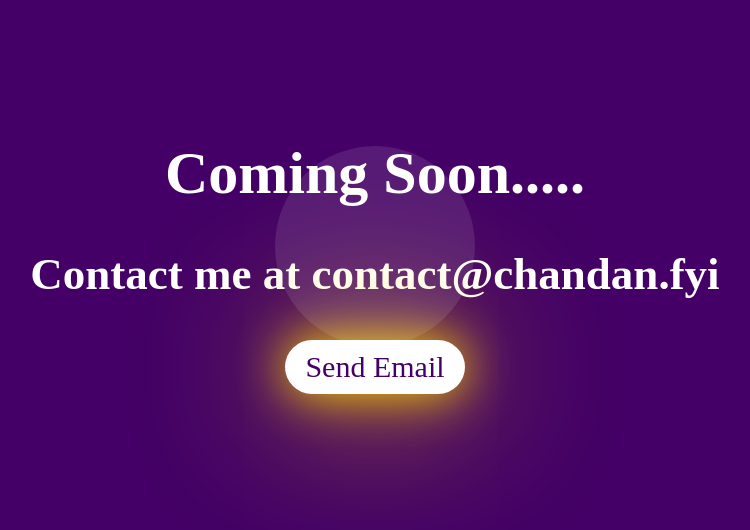
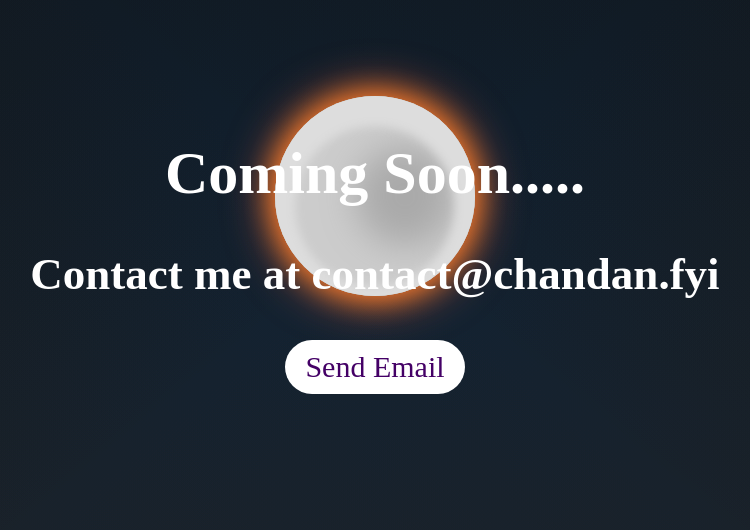
Before and after one commit to cmk-repo/chandan.fyi, a plain HTML site: page index.html in a window 1280 px wide. Shown: the part 154-684 px from the top of the page, without its empty margins (265-1015 px from the left). Drawn offline with Linux system fonts and the light colour scheme.

Commit message:
Update index.html
changed css

```diff
--- a/index.html
+++ b/index.html
@@ -3,6 +3,51 @@
 <head>
     <title>Hello</title>
     <style>
+      html {
+  display:table;
+  width:100%;
+  height:100%;
+  background:#000;
+}
+body {
+  display:table-cell;
+  vertical-align:middle;
+}
+body:before {
+  content:'';
+  display:block;
+  height:200px;
+  width:200px;
+  border-radius:100%;
+  background :#ddd;
+  margin:auto;
+  box-shadow:0 0 50px gold,0 0 150px gold, inset 0 20px 20px 40px whitesmoke, inset 30px 0 35px 50px ivory;
+  transition:1s;
+  position:absolute;
+  top:auto;
+  left:50%;
+  margin-left:-100px;
+  margin-top:-100px;
+}
+body:hover:before {
+box-shadow:0 0 50px tomato,0 0 30px orange, inset 0 10px 10px 20px #ddd, inset 30px 0 35px 50px #ccc;
+  background:#aaa;
+  transition:1s;
+}
+html , body {
+background:#159;
+text-align:center;
+background-image:
+linear-gradient(-40deg,#222,transparent,#111),
+linear-gradient(40deg,#222,transparent,#111),
+linear-gradient(-40deg,#222,transparent,#111),
+linear-gradient(40deg,#222,transparent,#111)
+;
+  background-size:300%;
+  background-position:center;
+  transition:1s;
+}
+html:hover,body:hover {background-color:#123;transition:1s;}
         body {
             background-color: #440066; /* Dark purple background color */
             display: flex;
@@ -19,16 +64,6 @@
             font-size: 30px;
         }
 
-        .circle {
-            position: absolute;
-            top: 50%;
-            left: 50%;
-            transform: translate(-50%, -50%);
-            width: 200px;
-            height: 200px;
-            background-color: rgba(255, 255, 255, 0.1); /* White circular shade */
-            border-radius: 50%;
-        }
 
         .name-email {
             margin-top: 40px;
@@ -45,7 +80,7 @@
             color: #440066; /* Dark purple button text color */
             border-radius: 30px;
             text-decoration: none;
-            box-shadow:0 0 50px gold,0 0 150px gold;
+
         }
     </style>
 </head>
```
